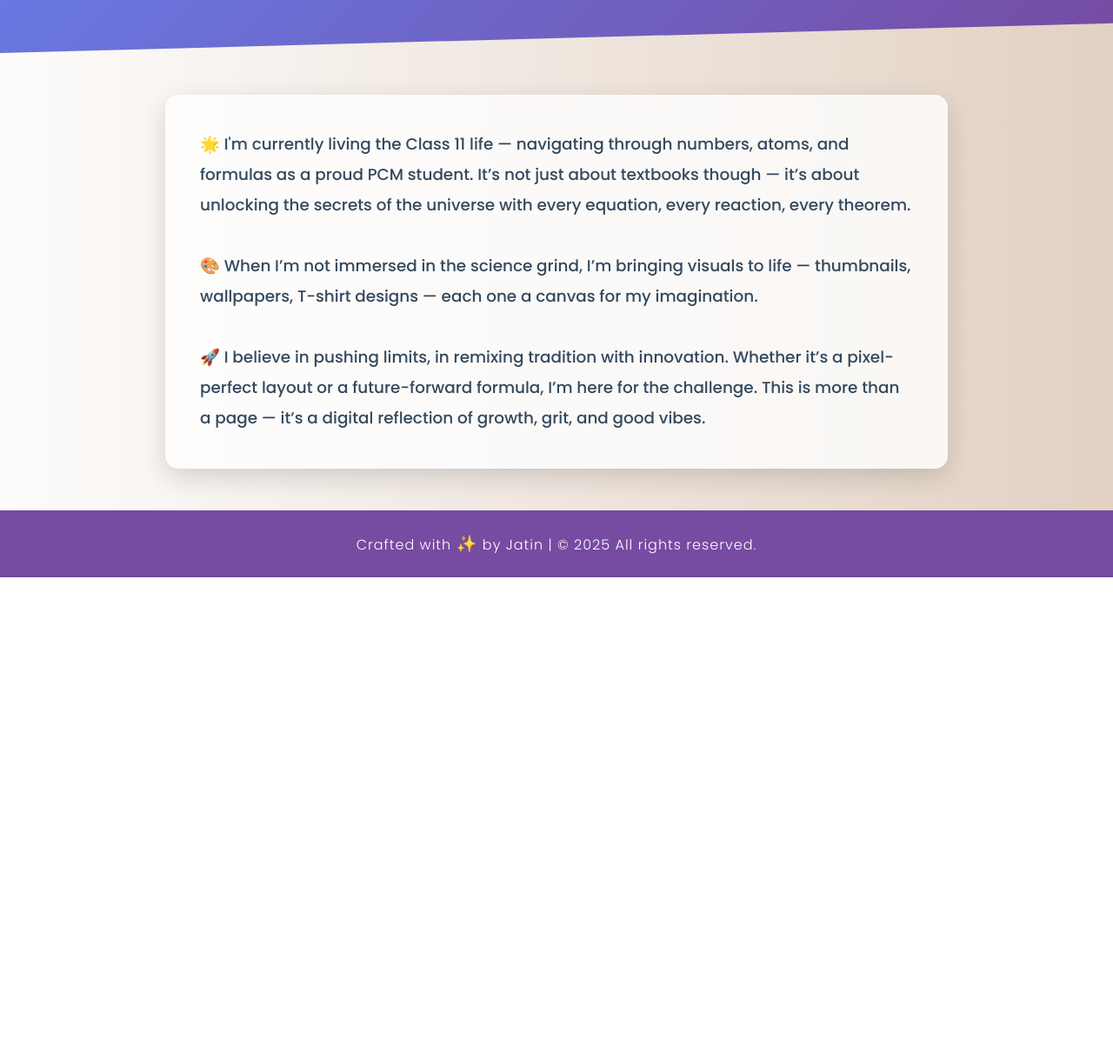
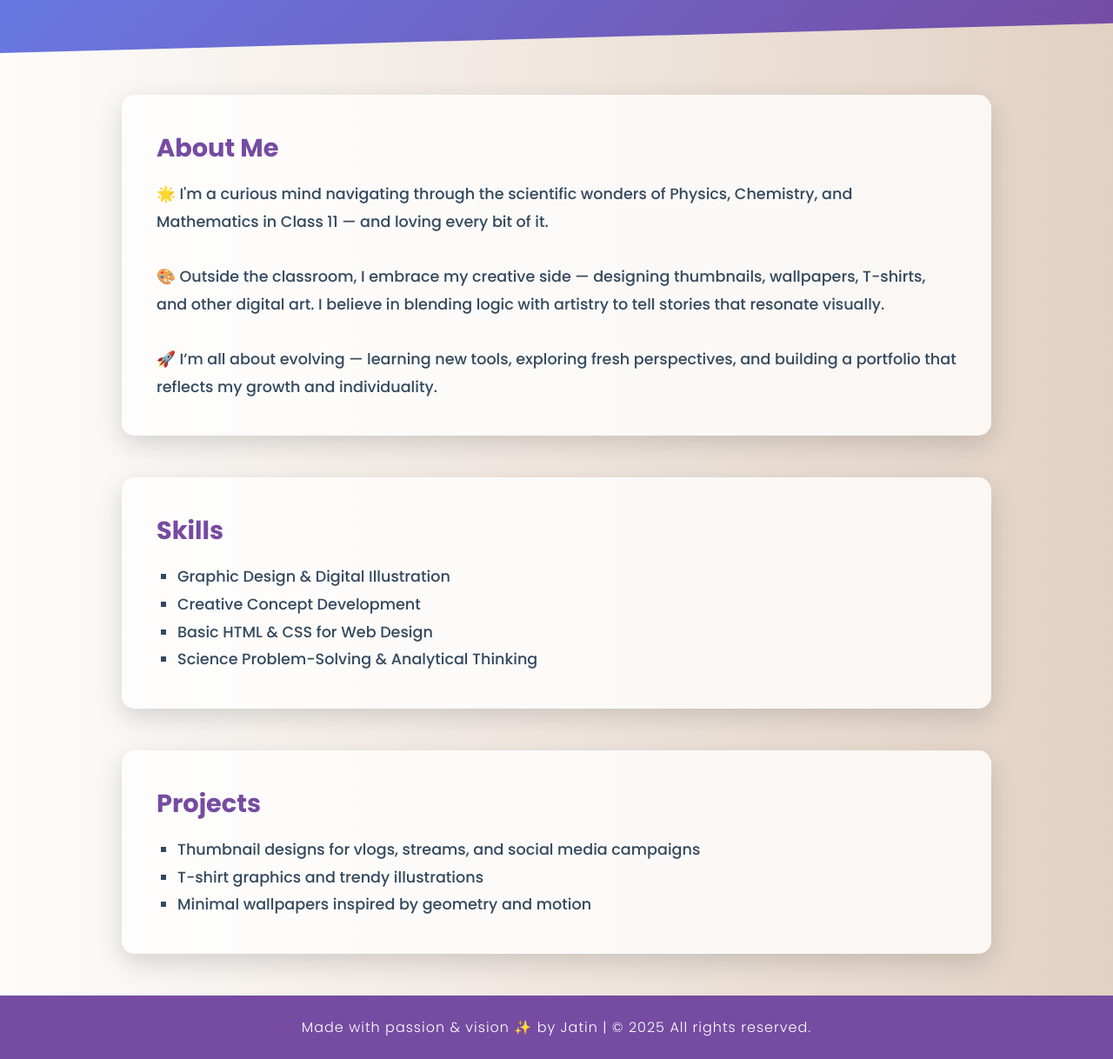
Before and after one commit to JatinSangwan01/portfolio, a plain HTML site: page index.html in a window 1280 px wide. Shown: the part 167-1385 px from the top of the page at 87% size. Before the commit the page ends 831 px from the top, so only its background shows below. Drawn offline with Linux system fonts and the light colour scheme.

Commit message:
Update index.html

```diff
--- a/index.html
+++ b/index.html
@@ -4,7 +4,7 @@
 <head>
   <meta charset="UTF-8" />
   <meta name="viewport" content="width=device-width, initial-scale=1.0" />
-  <title>Jatin - Creative Journey</title>
+  <title>Jatin's Portfolio</title>
   <link href="https://fonts.googleapis.com/css2?family=Orbitron:wght@500&family=Poppins:wght@300;500;700&display=swap" rel="stylesheet">
   <style>
     * {
@@ -41,8 +41,8 @@
       margin-top: 0.5rem;
     }
 
-    .about {
-      max-width: 900px;
+    .section {
+      max-width: 1000px;
       margin: 3rem auto;
       background: #ffffffcc;
       border-radius: 15px;
@@ -51,14 +51,25 @@
       transition: transform 0.3s ease-in-out;
     }
 
-    .about:hover {
+    .section:hover {
       transform: translateY(-5px);
     }
 
-    .about p {
-      font-size: 1.15rem;
-      line-height: 1.9;
+    .section h3 {
+      font-size: 1.8rem;
+      margin-bottom: 1rem;
+      color: #764ba2;
+    }
+
+    .section p, .section ul {
+      font-size: 1.1rem;
+      line-height: 1.8;
       color: #34495e;
+    }
+
+    .section ul {
+      list-style-type: square;
+      margin-left: 1.5rem;
     }
 
     footer {
@@ -79,22 +90,40 @@
 
 <body>
   <header>
-    <h1>Hello, I'm Jatin</h1>
-    <h2>PCM Student ✦ Design Aficionado ✦ Creative Spirit</h2>
+    <h1>Jatin's Portfolio</h1>
+    <h2>PCM Student ✦ Visual Designer ✦ Visionary in Progress</h2>
   </header>
 
-  <section class="about">
+  <section class="section">
+    <h3>About Me</h3>
     <p>
-      🌟 I'm currently living the Class 11 life — navigating through numbers, atoms, and formulas as a proud PCM student. It’s not just about textbooks though — it’s about unlocking the secrets of the universe with every equation, every reaction, every theorem. <br><br>
-
-      🎨 When I’m not immersed in the science grind, I’m bringing visuals to life — thumbnails, wallpapers, T-shirt designs — each one a canvas for my imagination. <br><br>
-
-      🚀 I believe in pushing limits, in remixing tradition with innovation. Whether it’s a pixel-perfect layout or a future-forward formula, I’m here for the challenge. This is more than a page — it’s a digital reflection of growth, grit, and good vibes.
+      🌟 I'm a curious mind navigating through the scientific wonders of Physics, Chemistry, and Mathematics in Class 11 — and loving every bit of it. <br><br>
+      🎨 Outside the classroom, I embrace my creative side — designing thumbnails, wallpapers, T-shirts, and other digital art. I believe in blending logic with artistry to tell stories that resonate visually. <br><br>
+      🚀 I’m all about evolving — learning new tools, exploring fresh perspectives, and building a portfolio that reflects my growth and individuality.
     </p>
   </section>
 
+  <section class="section">
+    <h3>Skills</h3>
+    <ul>
+      <li>Graphic Design & Digital Illustration</li>
+      <li>Creative Concept Development</li>
+      <li>Basic HTML & CSS for Web Design</li>
+      <li>Science Problem-Solving & Analytical Thinking</li>
+    </ul>
+  </section>
+
+  <section class="section">
+    <h3>Projects</h3>
+    <ul>
+      <li>Thumbnail designs for vlogs, streams, and social media campaigns</li>
+      <li>T-shirt graphics and trendy illustrations</li>
+      <li>Minimal wallpapers inspired by geometry and motion</li>
+    </ul>
+  </section>
+
   <footer>
-    <p>Crafted with <span class="sparkle">✨</span> by Jatin | &copy; 2025 All rights reserved.</p>
+    <p>Made with passion & vision ✨ by Jatin | &copy; 2025 All rights reserved.</p>
   </footer>
 </body>
 
```
